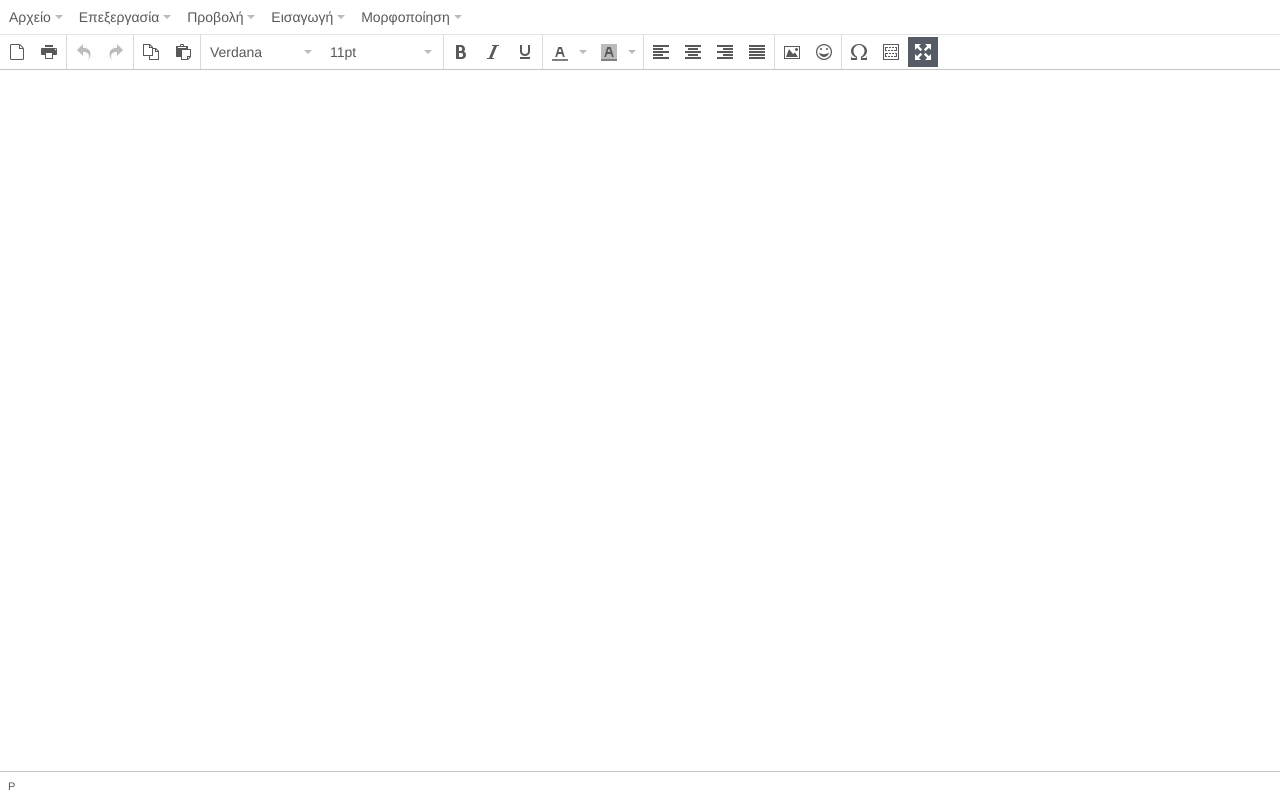
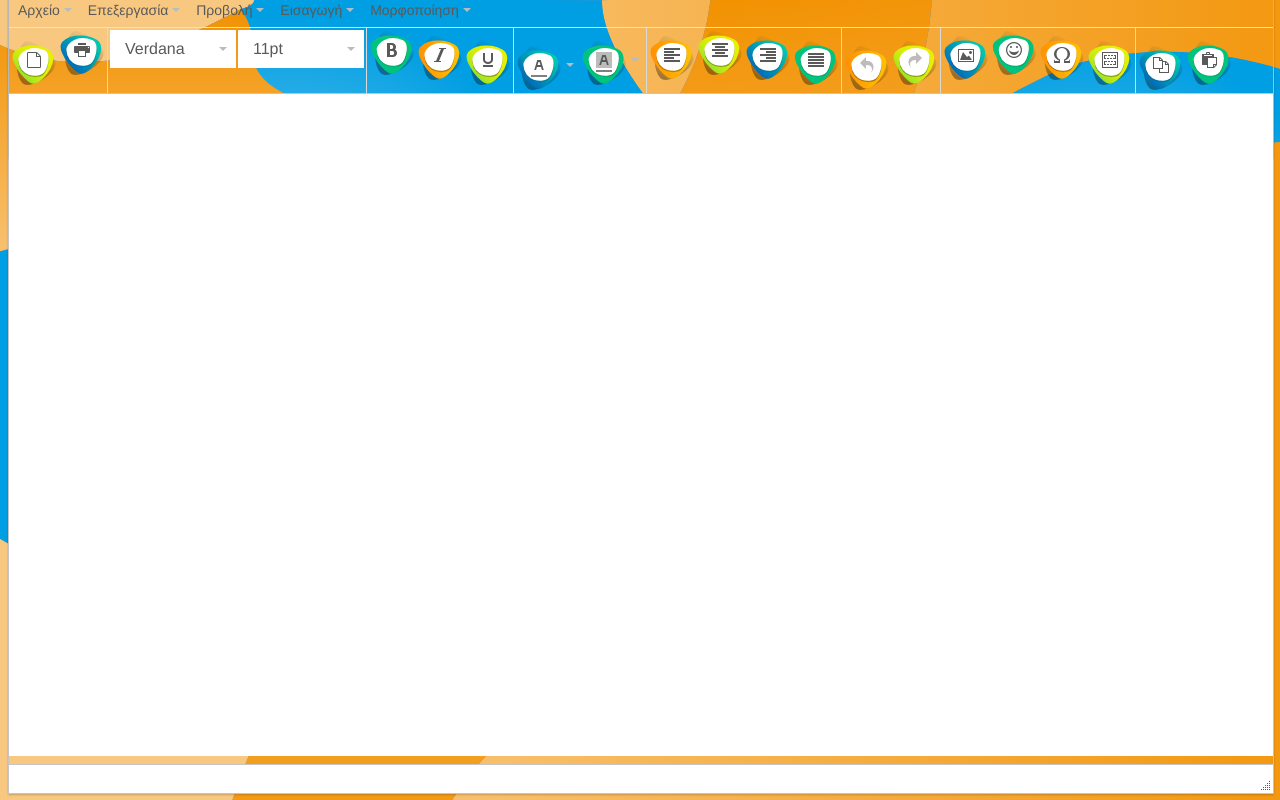
Before and after one commit to photodentro/editor, a plain HTML site: page index.html in a window 1280 px wide. Drawn offline with Linux system fonts and the light colour scheme.

Commit message:
Add backgrounds to toolbar buttons.

```diff
--- a/index.html
+++ b/index.html
@@ -34,6 +34,75 @@ html, body {
     left: 0;
     right: 0;
 }
+
+/* Toolbars */
+#mceu_22, #mceu_30 {
+    background: transparent;
+}
+body {
+    background: rgb(100,137,191) url('resource/background.svg') no-repeat 0 0 fixed;
+    -webkit-background-size: cover;
+    -moz-background-size: cover;
+    -o-background-size: cover;
+    background-size: cover;
+}
+/* Toolbar buttons */
+.mce-btn-group {
+    height: 61px !important;
+}
+#mceu_0, #mceu_1, #mceu_4, #mceu_5, #mceu_6, #mceu_7, #mceu_8, #mceu_9, #mceu_10, #mceu_11, #mceu_12, #mceu_13, #mceu_14, #mceu_15, #mceu_16, #mceu_17, #mceu_18, #mceu_19, #mceu_20, #mceu_21 {
+    background: url('resource/bar0_on.svg') no-repeat;
+    -webkit-background-size: contain;
+    -moz-background-size: contain;
+    -o-background-size: contain;
+    background-size: contain;
+    height: 44px;
+}
+#mceu_0  { top: 10px; background: url('resource/bar0_off.svg') no-repeat; }
+#mceu_1  { top:  0px; background: url('resource/bar1_off.svg') no-repeat; }
+#mceu_4  { top:  0px; background: url('resource/bar2_off.svg') no-repeat; }
+#mceu_5  { top:  5px; background: url('resource/bar3_off.svg') no-repeat; }
+#mceu_6  { top: 10px; background: url('resource/bar0_off.svg') no-repeat; }
+#mceu_7  { top: 15px; background: url('resource/bar1_off.svg') no-repeat; }
+#mceu_8  { top: 10px; background: url('resource/bar2_off.svg') no-repeat; }
+#mceu_9  { top:  5px; background: url('resource/bar3_off.svg') no-repeat; }
+#mceu_10 { top:  0px; background: url('resource/bar0_off.svg') no-repeat; }
+#mceu_11 { top:  5px; background: url('resource/bar1_off.svg') no-repeat; }
+#mceu_12 { top: 10px; background: url('resource/bar2_off.svg') no-repeat; }
+#mceu_13 { top: 15px; background: url('resource/bar3_off.svg') no-repeat; }
+#mceu_14 { top: 10px; background: url('resource/bar0_off.svg') no-repeat; }
+#mceu_15 { top:  5px; background: url('resource/bar1_off.svg') no-repeat; }
+#mceu_16 { top:  0px; background: url('resource/bar2_off.svg') no-repeat; }
+#mceu_17 { top:  5px; background: url('resource/bar3_off.svg') no-repeat; }
+#mceu_18 { top: 10px; background: url('resource/bar0_off.svg') no-repeat; }
+#mceu_19 { top: 15px; background: url('resource/bar1_off.svg') no-repeat; }
+#mceu_20 { top: 10px; background: url('resource/bar2_off.svg') no-repeat; }
+#mceu_21 { top:  0px; background: url('resource/bar3_off.svg') no-repeat; }
+
+#mceu_0.mce-active  { background: url('resource/bar0_on.svg') no-repeat; }
+#mceu_1.mce-active  { background: url('resource/bar1_on.svg') no-repeat; }
+#mceu_4.mce-active  { background: url('resource/bar2_on.svg') no-repeat; }
+#mceu_5.mce-active  { background: url('resource/bar3_on.svg') no-repeat; }
+#mceu_6.mce-active  { background: url('resource/bar0_on.svg') no-repeat; }
+#mceu_7.mce-active  { background: url('resource/bar1_on.svg') no-repeat; }
+#mceu_8.mce-active  { background: url('resource/bar2_on.svg') no-repeat; }
+#mceu_9.mce-active  { background: url('resource/bar3_on.svg') no-repeat; }
+#mceu_10.mce-active { background: url('resource/bar0_on.svg') no-repeat; }
+#mceu_11.mce-active { background: url('resource/bar1_on.svg') no-repeat; }
+#mceu_12.mce-active { background: url('resource/bar2_on.svg') no-repeat; }
+#mceu_13.mce-active { background: url('resource/bar3_on.svg') no-repeat; }
+#mceu_14.mce-active { background: url('resource/bar0_on.svg') no-repeat; }
+#mceu_15.mce-active { background: url('resource/bar1_on.svg') no-repeat; }
+#mceu_16.mce-active { background: url('resource/bar2_on.svg') no-repeat; }
+#mceu_17.mce-active { background: url('resource/bar3_on.svg') no-repeat; }
+#mceu_18.mce-active { background: url('resource/bar0_on.svg') no-repeat; }
+#mceu_19.mce-active { background: url('resource/bar1_on.svg') no-repeat; }
+#mceu_20.mce-active { background: url('resource/bar2_on.svg') no-repeat; }
+#mceu_21.mce-active { background: url('resource/bar3_on.svg') no-repeat; }
+
+#mceu_41 {
+    top: 100px;
+}
 </style>
   <script src="js/tinymce/tinymce.min.js"></script>
   <script>
@@ -41,14 +110,15 @@ tinymce.init({
   selector: '#myeditor', language:'el', branding: false,
   plugins: ['charmap', 'emoticons', 'fullscreen', 'image', 'print', 'template', 'textcolor'],
   // https://www.tinymce.com/docs/advanced/editor-control-identifiers/#toolbarcontrols
-  toolbar: 'newdocument print | undo redo | copy paste | fontselect fontsizeselect | bold italic underline | forecolor backcolor | alignleft aligncenter alignright alignjustify | image emoticons |  charmap template fullscreen',
+  toolbar: 'newdocument print | fontselect fontsizeselect | bold italic underline | forecolor backcolor | alignleft aligncenter alignright alignjustify | undo redo | image emoticons  charmap template | copy paste | fullscreen',
+  toolbar_items_size: 'large',
   templates: [
     {title: 'Some title 1', description: 'Some desc 1', content: 'My content'},
     {title: 'Some title 2', description: 'Some desc 2', url: 'development.html'}
   ],
   setup: function(editor) {
       editor.on('init', function(e) {
-        editor.execCommand('mceFullScreen');
+        // editor.execCommand('mceFullScreen');
       });
     },
   image_prepend_url: "https://ermis.dschool.edu.gr/preschool/tuxpaint-stamps-2014.08.23/stamps/",
@@ -56,11 +126,10 @@ tinymce.init({
   image_list: "image_list.json",
   removed_menuitems: "superscript,subscript,code"
 });
-
 //tinymce.init({ selector:'#myeditor', language:'el', branding: false, });
   </script>
 </head>
 <body class="mce-container-body">
-<textarea class="mce-edit-area" id="myeditor"></textarea>
+<textarea class="mce-edit-area" id="myeditor" style="height: 100%"></textarea>
 </body>
 </html>
```
Also changed, not shown: resource/background.svg (added), resource/bar0_off.svg (added), resource/bar0_on.svg (added), resource/bar1_off.svg (added), resource/bar1_on.svg (added), resource/bar2_off.svg (added), resource/bar2_on.svg (added), resource/bar3_off.svg (added), resource/bar3_on.svg (added).
